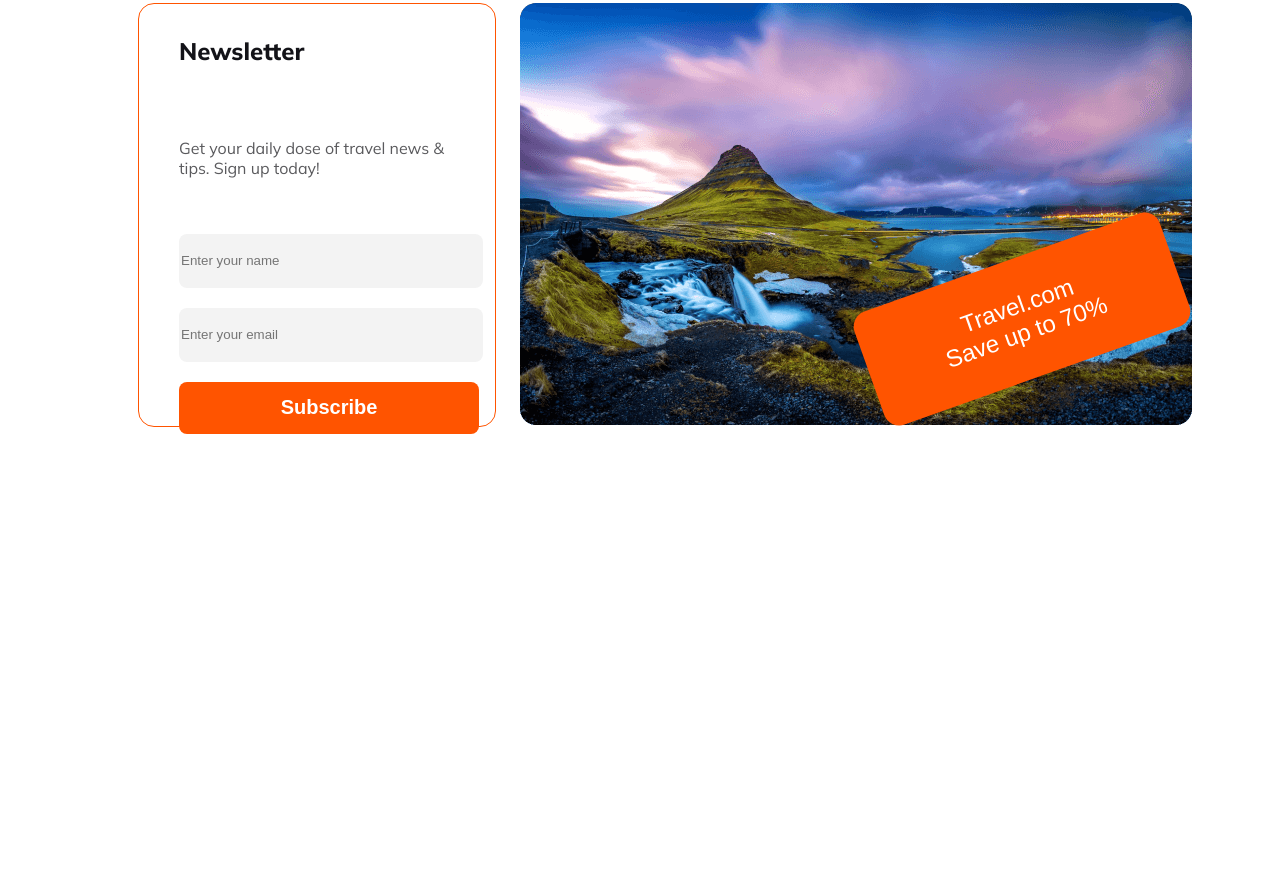
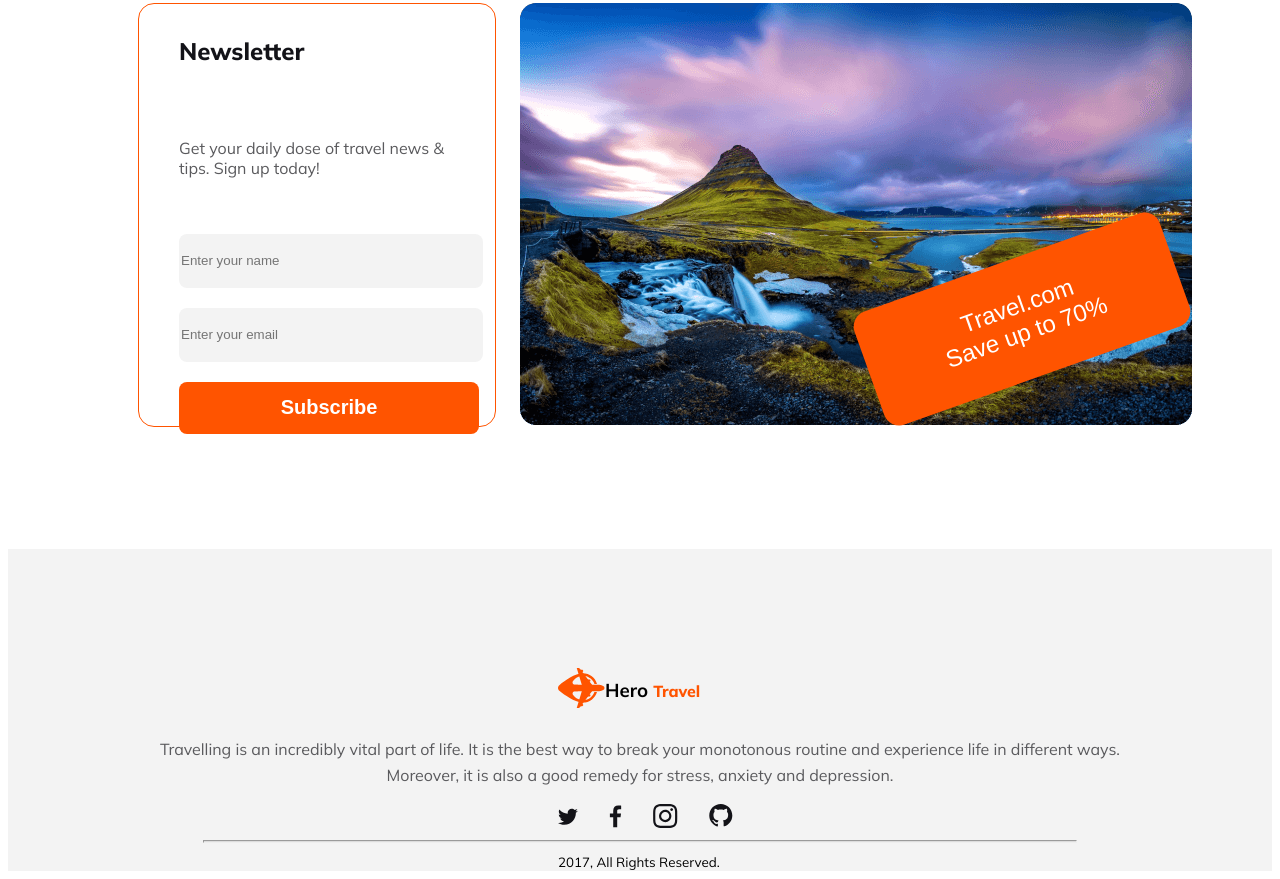
Before and after one commit to ruhula73/travel-world, a plain HTML site: page index.html in a window 1280 px wide. Shown: the part 3558-4437 px from the top of the page. Before the commit the page ends 4115 px from the top, so only its background shows below. Drawn offline with Linux system fonts and the light colour scheme.

Commit message:
finished the coding

```diff
--- a/index.html
+++ b/index.html
@@ -148,7 +148,20 @@
           <!-- finish main section -->
     </main>
     <footer>
-
+        <div class="nav-logo-two">
+            <div>
+              <img src="images/object.svg" alt="">
+            </div>
+            <div>
+                <h3 id="footer-title">Hero <span id="travel">Travel</span></h3>
+            </div>
+          </div>
+          <p class="footer-discription">Travelling is an incredibly vital part of life. It is the best way to break your monotonous routine and experience life in different ways. Moreover, it is also a good remedy for stress, anxiety and depression.</p>
+                <div class="sponsour">
+                    <img src="images/sl.svg" alt="">
+                </div>
+                <hr class="hrg">
+                <small>2017, All Rights Reserved.</small>
     </footer>
 </body>
 </html>
--- a/style.css
+++ b/style.css
@@ -254,8 +254,54 @@ nav li a{
 footer{
     max-width: 1440px;
     max-height: 500px;
+    background: rgba(19, 19, 24, 0.05);
 }
+.footer-discription{
+    color: #5A5A5D;
+    text-align: center;
+    font-family: Mulish;
+    font-size: 16px;
+    font-style: normal;
+    font-weight: 400;
+    line-height: 26px;
+}
+.nav-logo-two{
+    display: flex;
+    align-items: center;
+    padding-left: 550px;
+    padding-top: 110px;
 
+}
+.footer-title{
+    color: #131318;
+    font-size: 32px;
+    font-weight: 800;
+
+}
+#travel{
+    color: #FF5400;
+    font-size: 16px;
+    font-weight: 800;
+}
+.footer-discription{
+    color: #5A5A5D;
+    font-size: 16px;
+    font-weight: 400;
+    line-height: 26px;
+    padding-right: 130px;
+    padding-left: 130px;
+}
+.sponsour{
+    padding-left: 550px;
+}
+.hrg{
+    width: 872px;
+    height: 1px;
+    background: rgba(19, 19, 24, 0.10);
+}
+small{
+    padding-left: 550px;
+}
 
 @media screen and (max-width: 600px) {
     header{
```
Also changed, not shown: Images/object.svg (added), Images/sl.svg (added).
